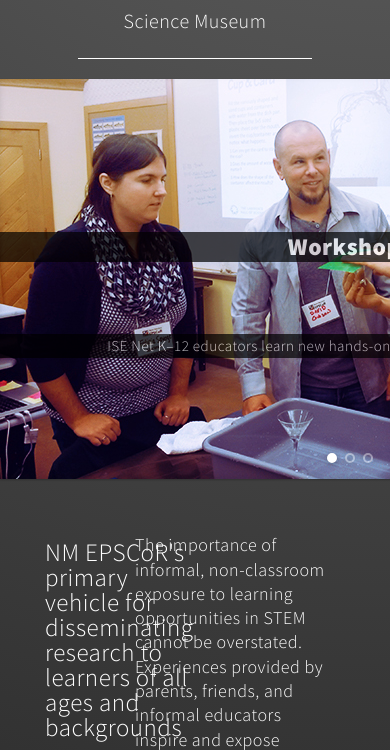
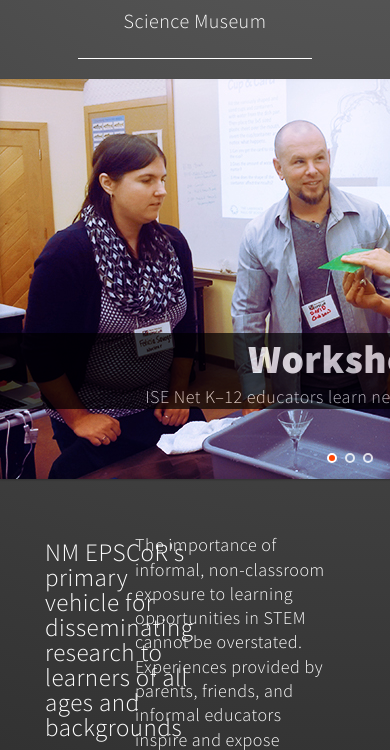
Before and after one commit to cjallen-epscor/cjallen-epscor.github.io, a PHP site: page /education-and-outreach.html in a window 390 px wide. Shown: the part 2131-2881 px from the top of the page. Run offline with PHP 8.4, Linux system fonts and the light colour scheme; some libraries are stand-ins or nearby versions.

Commit message:
tablet fixes cont3

```diff
--- a/css/style.css
+++ b/css/style.css
@@ -1912,33 +1912,25 @@ a.highlight-button:hover{
 		margin: 25px 0 0;
 		padding: 9px 22px 7px;
 		clear: both;
-		color: #fff;
+		color: #FF4500;
 		font-size: 12px;
 		font-weight: bold;
 		text-transform: uppercase;
 		text-decoration: none;
-		border: 2px solid rgba(255,255,255,.4);
+		border: 2px solid #fff;
 		border-radius: 5px;
 	}
 
 .banner .btn:hover {
-		background: rgba(255,255,255,.05);
+		background: #FF4500;
 }
 
 .banner .btn:active {
-		-webkit-filter: drop-shadow(0 -1px 2px rgba(0,0,0,.5));
-		-moz-filter: drop-shadow(0 -1px 2px rgba(0,0,0,.5));
-		-ms-filter: drop-shadow(0 -1px 2px rgba(0,0,0,.5));
-		-o-filter: drop-shadow(0 -1px 2px rgba(0,0,0,.5));
-		filter: drop-shadow(0 -1px 2px rgba(0,0,0,.5));
+		color:#FF4500;
 	}
 
 .banner .btn, .banner .dot {
-		-webkit-filter: drop-shadow(0 1px 2px rgba(0,0,0,.3));
-		-moz-filter: drop-shadow(0 1px 2px rgba(0,0,0,.3));
-		-ms-filter: drop-shadow(0 1px 2px rgba(0,0,0,.3));
-		-o-filter: drop-shadow(0 1px 2px rgba(0,0,0,.3));
-		filter: drop-shadow(0 1px 2px rgba(0,0,0,.3));
+		color:#FF4500;
 	}
 
 .banner .dots {
@@ -1947,6 +1939,7 @@ a.highlight-button:hover{
 		left: 0;
 		right: 0;
 		bottom: -1em;
+		color:#FF4500;
 	}
 
 .banner .dots li {
@@ -1958,14 +1951,12 @@ a.highlight-button:hover{
 			border: 2px solid #fff;
 			border-radius: 6px;
 			cursor: pointer;
-			opacity: .4;
-			-webkit-transition: background .5s, opacity .5s;
-			-moz-transition: background .5s, opacity .5s;
-			transition: background .5s, opacity .5s;
+			opacity: .8;
+			color:#FF4500;
 		}
 
 .banner .dots li.active {
-			background: #fff;
+			background-color:#FF4500;
 			opacity: 1;
 	}
 
@@ -2152,7 +2143,7 @@ a.highlight-button:hover{
 	margin: 0 auto;
 	width: 960px;
 }
-
+/* Not sure why this code is here - cjallen
 @media only screen and (min-device-width: 320px) and (max-device-width: 480px), (max-width: 900px) {
 	.wrap {
 		width: 90%;
@@ -2192,7 +2183,7 @@ a.highlight-button:hover{
 		width: 100%;
 	}
 }
-
+*/
 @media (-webkit-min-device-pixel-ratio: 2), (min-resolution: 192dpi) {
 	.features li:before {
 		background: url('img/icons@2x.png');
```
